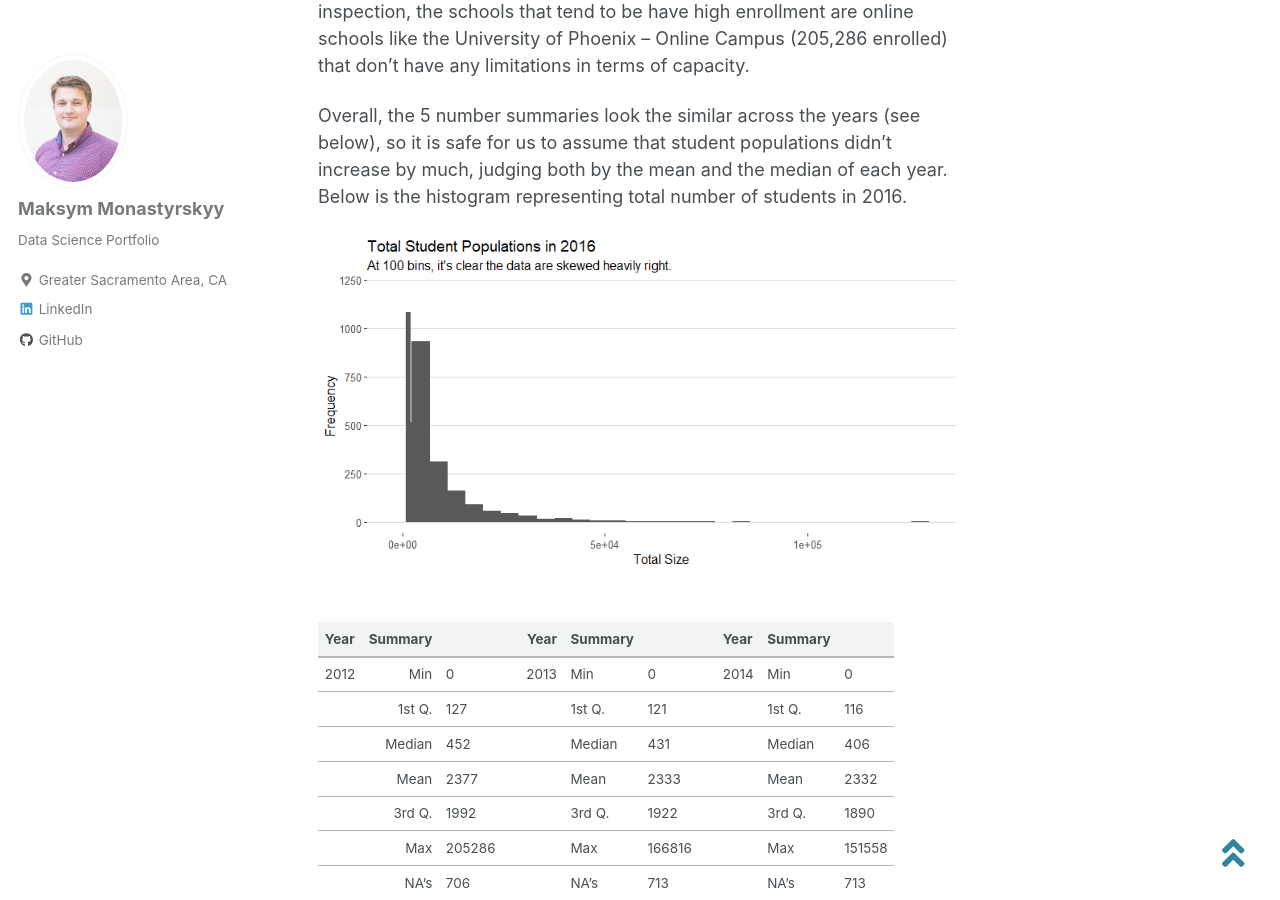
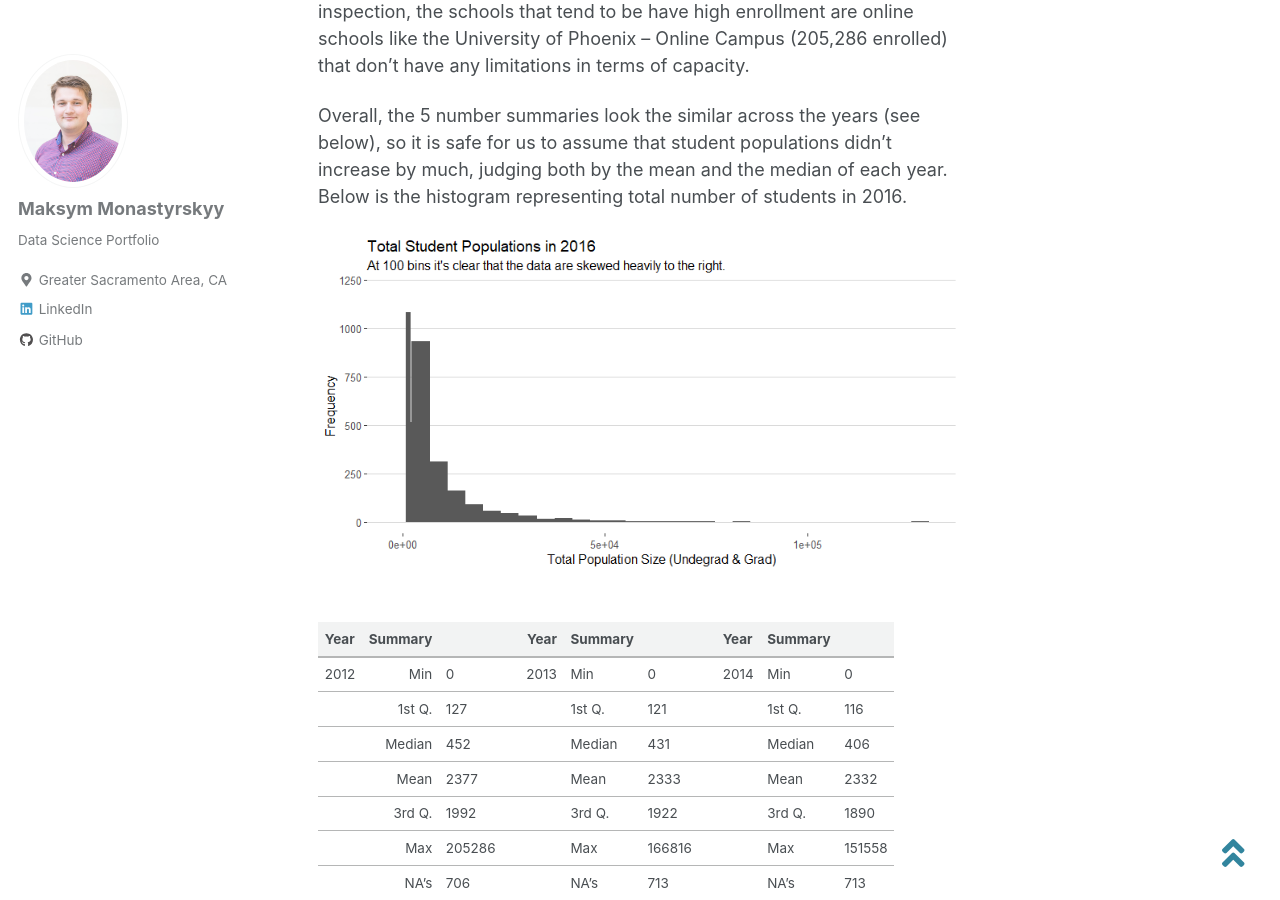
Before and after one commit to monastyrskyy/monastyrskyy.github.io, a Jekyll site: the page built from _posts/2018-11-01-collegescorecards2.md, in a window 1280 px wide and 900 px high, scrolled down 3135 px. Built offline with Jekyll 4.4.1, drawn with Linux system fonts in a browser that asks for light colours; cached includes are drawn as plain includes; nearby versions of some CDN libraries.

Commit message:
fixed first graph

```diff
--- a/_posts/2018-11-01-collegescorecards2.md
+++ b/_posts/2018-11-01-collegescorecards2.md
@@ -60,7 +60,7 @@ In order to get an accurate measure of total student populations for each school
 
 Overall, the 5 number summaries look the similar across the years (see below), so it is safe for us to assume that student populations didn’t increase by much, judging both by the mean and the median of each year. Below is the histogram representing total number of students in 2016.
 
-<div style="text-align:center"><img src="{{ site.url }}{{ site.baseurl }}/images/2.college_scorecards/1aa.student_pop_hist.png" alt="Graduate vs Undergraduate Populations"></div><br/>
+<div style="text-align:center"><img src="{{ site.url }}{{ site.baseurl }}/images/2.college_scorecards/1aa.2016_student_pop_hist.png" alt="2016 Student Populations"></div><br/>
 
 |Year   |    Summary   | | |Year   |    Summary   | | |Year   |    Summary     |
 |---    |---:   |:---    | |---    |---:   |:---    | |---    |---:   |:---    |
```
Also changed, not shown: images/2.college_scorecards/1aa.2016_student_pop_hist.png (added).
